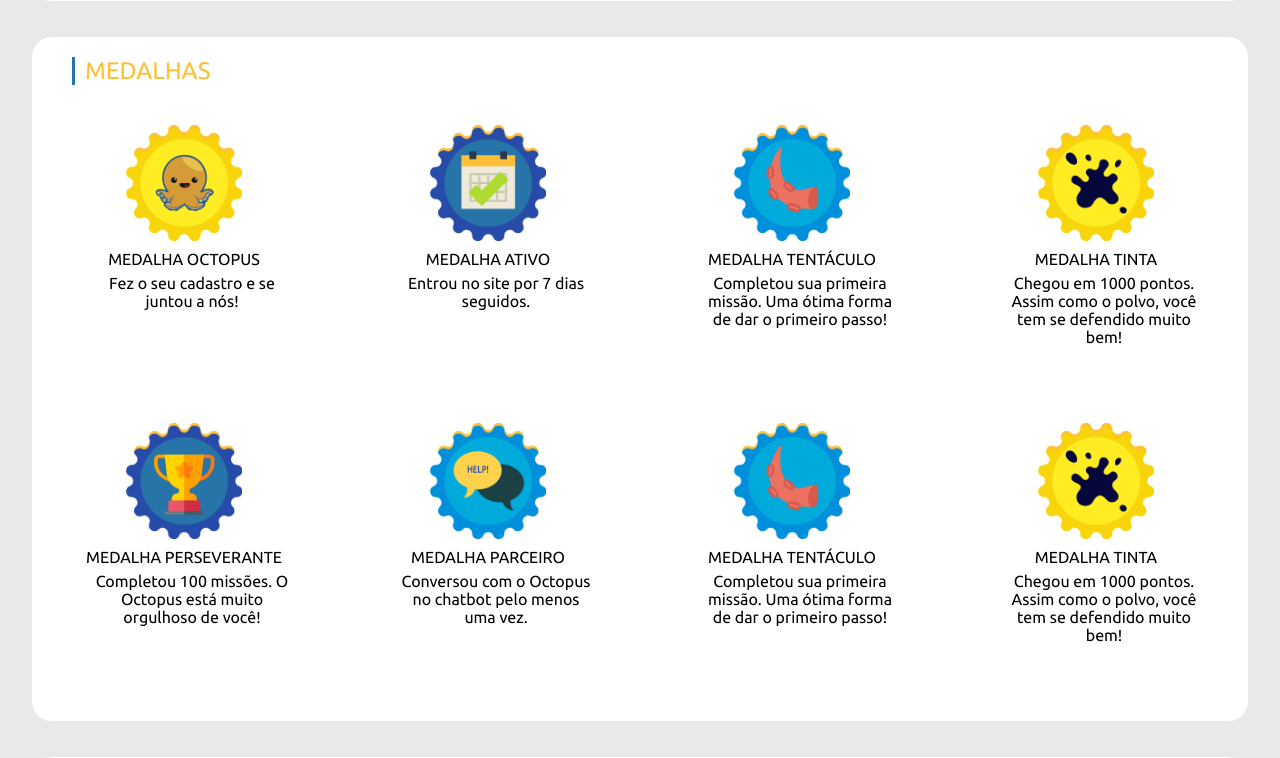
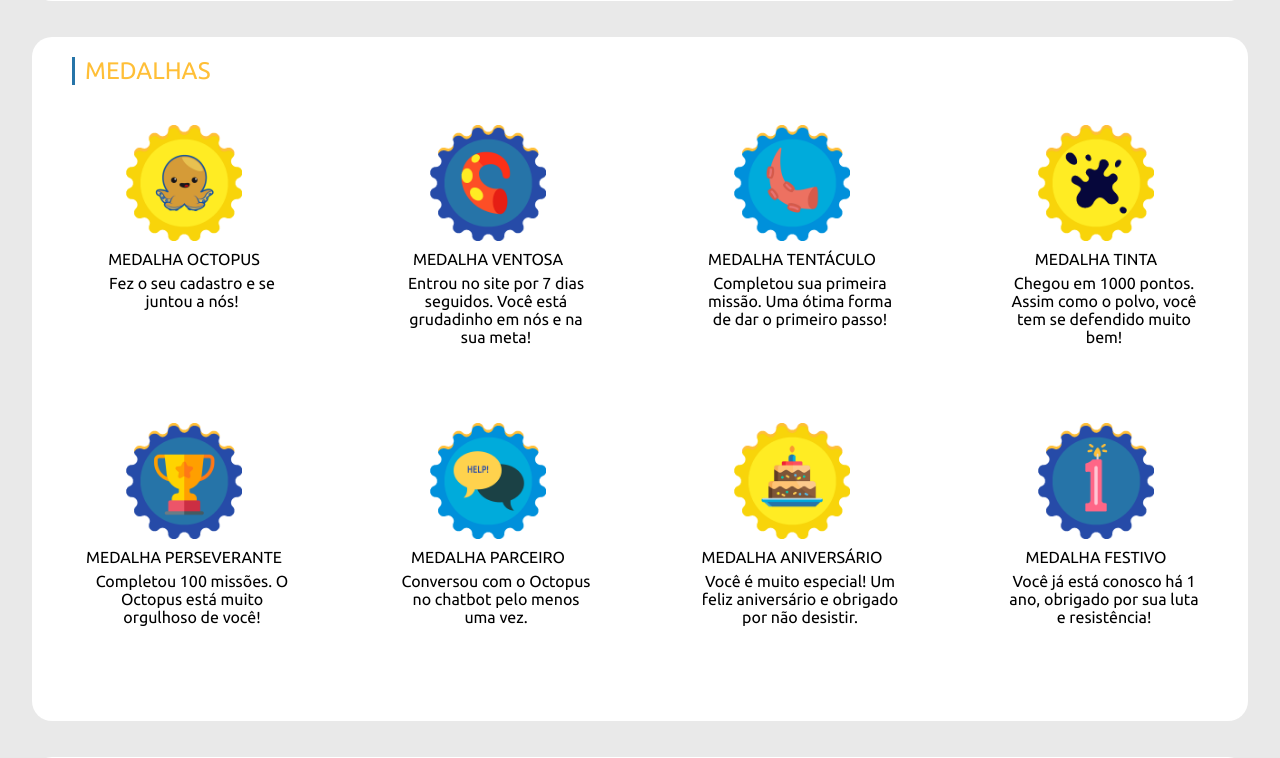
Before and after one commit to vini52/octopus-demoday, a Django app: page /octopus/ in a window 1280 px wide. Shown: the part 841-1599 px from the top of the page. Run offline with Django 3.2, Linux system fonts and the light colour scheme.

Commit message:
Atualizar as medalhas

```diff
--- a/app/templates/octopus.html
+++ b/app/templates/octopus.html
@@ -103,10 +103,10 @@
                     </div>
                 </div>
                 <div id="medalha">
-                    <img src="{% static 'icones/medalha-ativo.png' %}" alt="">
-                    <p>MEDALHA ATIVO</p>
+                    <img src="{% static 'icones/medalha-ventosa.png' %}" alt="">
+                    <p>MEDALHA VENTOSA</p>
                     <div id="text-span">
-                        <span>Entrou no site por 7 dias seguidos.</span>
+                        <span>Entrou no site por 7 dias seguidos. Você está grudadinho em nós e na sua meta!</span>
                     </div>
                 </div>
                 <div id="medalha">
@@ -138,17 +138,17 @@
                     </div>
                 </div>
                 <div id="medalha">
-                    <img src="{% static 'icones/medalha-tentaculo.png' %}" alt="">
-                    <p>MEDALHA TENTÁCULO</p>
+                    <img src="{% static 'icones/medalha-aniversario.png' %}" alt="">
+                    <p>MEDALHA ANIVERSÁRIO</p>
                     <div id="text-span">
-                        <span>Completou sua primeira missão. Uma ótima forma de dar o primeiro passo!</span>
+                        <span>Você é muito especial! Um feliz aniversário e obrigado por não desistir.</span>
                     </div>
                 </div>
                 <div id="medalha">
-                    <img src="{% static 'icones/medalha-tinta.png' %}" alt="">
-                    <p>MEDALHA TINTA</p>
+                    <img src="{% static 'icones/medalha-festivo.png' %}" alt="">
+                    <p>MEDALHA FESTIVO</p>
                     <div id="text-span">
-                        <span>Chegou em 1000 pontos. Assim como o polvo, você tem se defendido muito bem!</span>
+                        <span>Você já está conosco há 1 ano, obrigado por sua luta e resistência!</span>
                     </div>
                 </div>
             </div>
```
Also changed, not shown: app/static/icones/medalha-aniversario.png (added), app/static/icones/medalha-festivo.png (added), app/static/icones/medalha-ventosa.png (added).
